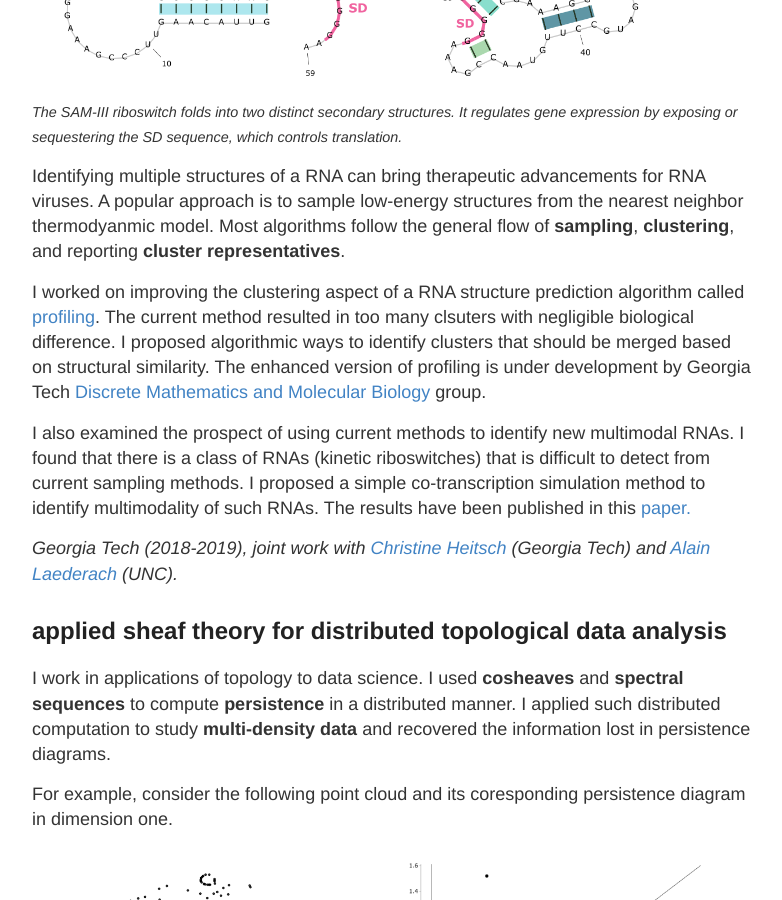
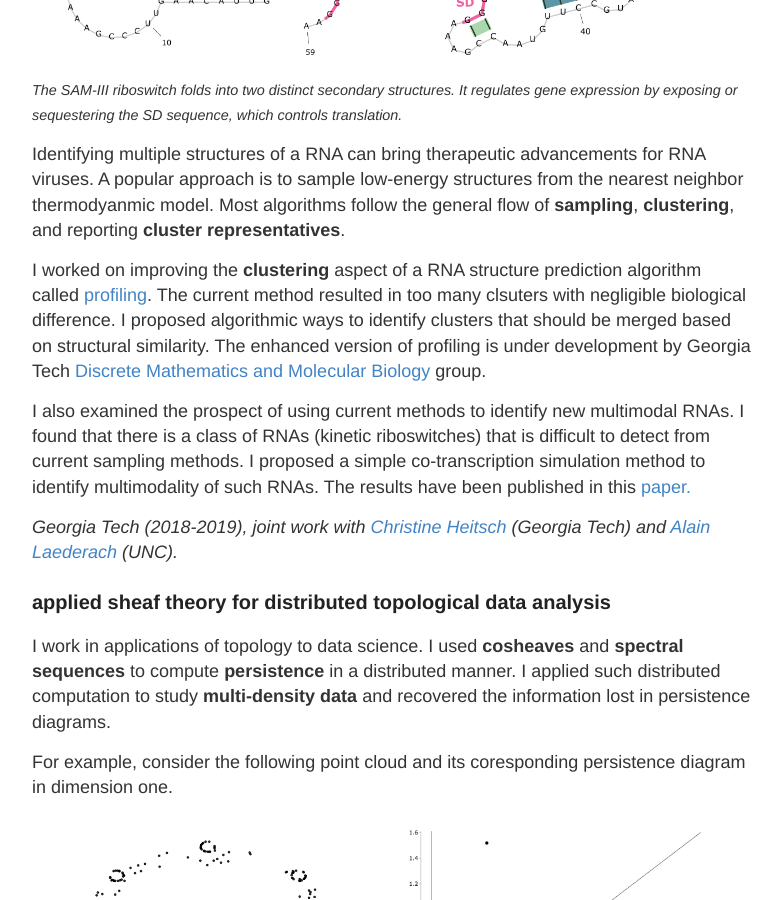
Before and after one commit to irishryoon/irishryoon.github.io, a Jekyll site: the page built from research.md, in a window 1280 px wide and 900 px high, scrolled down 616 px. Shown: the whole window, without its empty margins (248-1030 px from the left). Built offline with Jekyll 4.4.1, drawn with Linux system fonts in a browser that asks for light colours.

Commit message:
font changed

```diff
--- a/research.md
+++ b/research.md
@@ -4,7 +4,7 @@ title: Research
 permalink: /research/
 ---
 
-## computational neuroscience and topological data analysis
+### computational neuroscience and topological data analysis
 
 Current project(2019-2020). To be updated.
 
@@ -12,7 +12,7 @@ Current project(2019-2020). To be updated.
 
 
 
-## RNA structure sampling and clustering
+### RNA structure sampling and clustering
 
 A RiboNucleic Acid (RNA) can form complex structure through intra-molecular base-pairing. Some classes of RNAs can regulate biological functions by changing its conformations. An example is illustrated below.
 
@@ -22,13 +22,13 @@ A RiboNucleic Acid (RNA) can form complex structure through intra-molecular base
 
 Identifying multiple structures of a RNA can bring therapeutic advancements for RNA viruses. A popular approach is to sample low-energy structures from the nearest neighbor thermodyanmic model. Most algorithms follow the general flow of <b>sampling</b>, <b>clustering</b>, and reporting <b>cluster representatives</b>.
 
-I worked on improving the clustering aspect of a RNA structure prediction algorithm called <a href="https://github.com/gtDMMB/RNAStructProfiling">profiling</a>. The current method resulted in too many clsuters with negligible biological difference. I proposed algorithmic ways to identify clusters that should be merged based on structural similarity. The enhanced version of profiling is under development by Georgia Tech <a href="https://github.com/gtDMMB">Discrete Mathematics and Molecular Biology</a> group.
+I worked on improving the <b>clustering</b> aspect of a RNA structure prediction algorithm called <a href="https://github.com/gtDMMB/RNAStructProfiling">profiling</a>. The current method resulted in too many clsuters with negligible biological difference. I proposed algorithmic ways to identify clusters that should be merged based on structural similarity. The enhanced version of profiling is under development by Georgia Tech <a href="https://github.com/gtDMMB">Discrete Mathematics and Molecular Biology</a> group.
 
 I also examined the prospect of using current methods to identify new multimodal RNAs. I found that there is a class of RNAs (kinetic riboswitches) that is difficult to detect from current sampling methods. I proposed a simple co-transcription simulation method to identify multimodality of such RNAs. The results have been published in this <a href="https://www.degruyter.com/view/j/cmb.2019.7.issue-1/cmb-2019-0004/cmb-2019-0004.xml?format=INT">paper.</a>
 
 *Georgia Tech (2018-2019), joint work with <a href="https://sites.google.com/site/christineheitsch/">Christine Heitsch</a> (Georgia Tech) and <a href="https://ribosnitch.bio.unc.edu/">Alain Laederach</a> (UNC).*
 
-## applied sheaf theory for distributed topological data analysis
+### applied sheaf theory for distributed topological data analysis
 
 I work in applications of topology to data science. I used <b>cosheaves</b> and <b>spectral sequences</b> to compute <b>persistence</b> in a distributed manner. I applied such distributed computation to study <b>multi-density data</b> and recovered the information lost in persistence diagrams.
 
```
